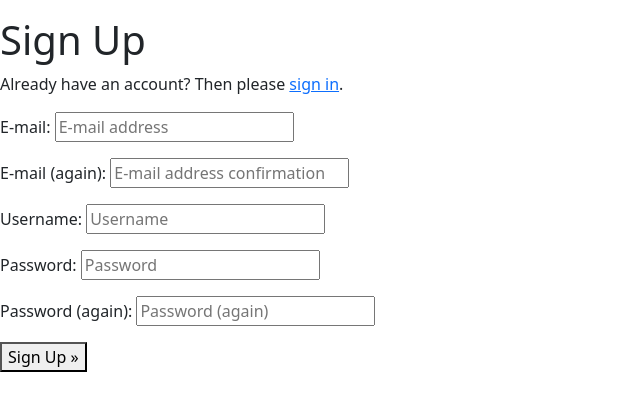
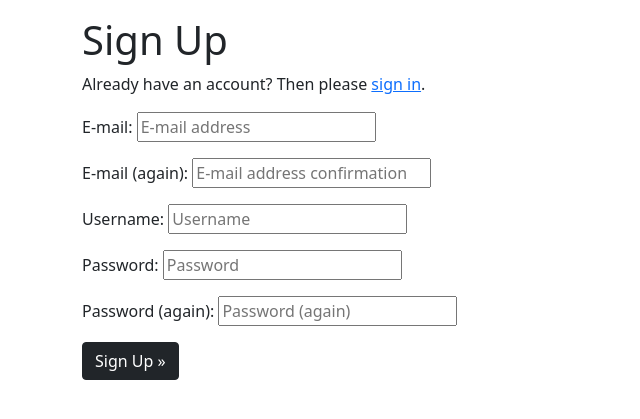
Before and after one commit to jumboduck/sw-vestiges, a Django app: page /accounts/signup/ in a window 1280 px wide. Shown: the part 56-475 px from the top of the page, without its empty margins (0-640 px from the left). Run offline with Django 3.2, Linux system fonts and the light colour scheme.

Commit message:
Begin styling allauth templates

```diff
--- a/templates/allauth/account/signup.html
+++ b/templates/allauth/account/signup.html
@@ -5,6 +5,9 @@
 {% block head_title %}{% trans "Signup" %}{% endblock %}
 
 {% block content %}
+<div class="container">
+  <div class="row">
+    <div class="col">
       <h1>{% trans "Sign Up" %}</h1>
 
       <p>{% blocktrans %}Already have an account? Then please <a href="{{ login_url }}">sign in</a>.{% endblocktrans %}</p>
@@ -15,7 +18,10 @@
         {% if redirect_field_value %}
         <input type="hidden" name="{{ redirect_field_name }}" value="{{ redirect_field_value }}" />
         {% endif %}
-  <button type="submit">{% trans "Sign Up" %} &raquo;</button>
+        <button type="submit" class="btn btn-dark">{% trans "Sign Up" %} &raquo;</button>
       </form>
+    </div>
+  </div>
+</div>
 
 {% endblock %}
```
Also changed, not shown: templates/allauth/account/login.html (+7 -2 lines), templates/allauth/account/logout.html (+7 -3 lines). Lines whose indentation alone changed are shown as unchanged.
